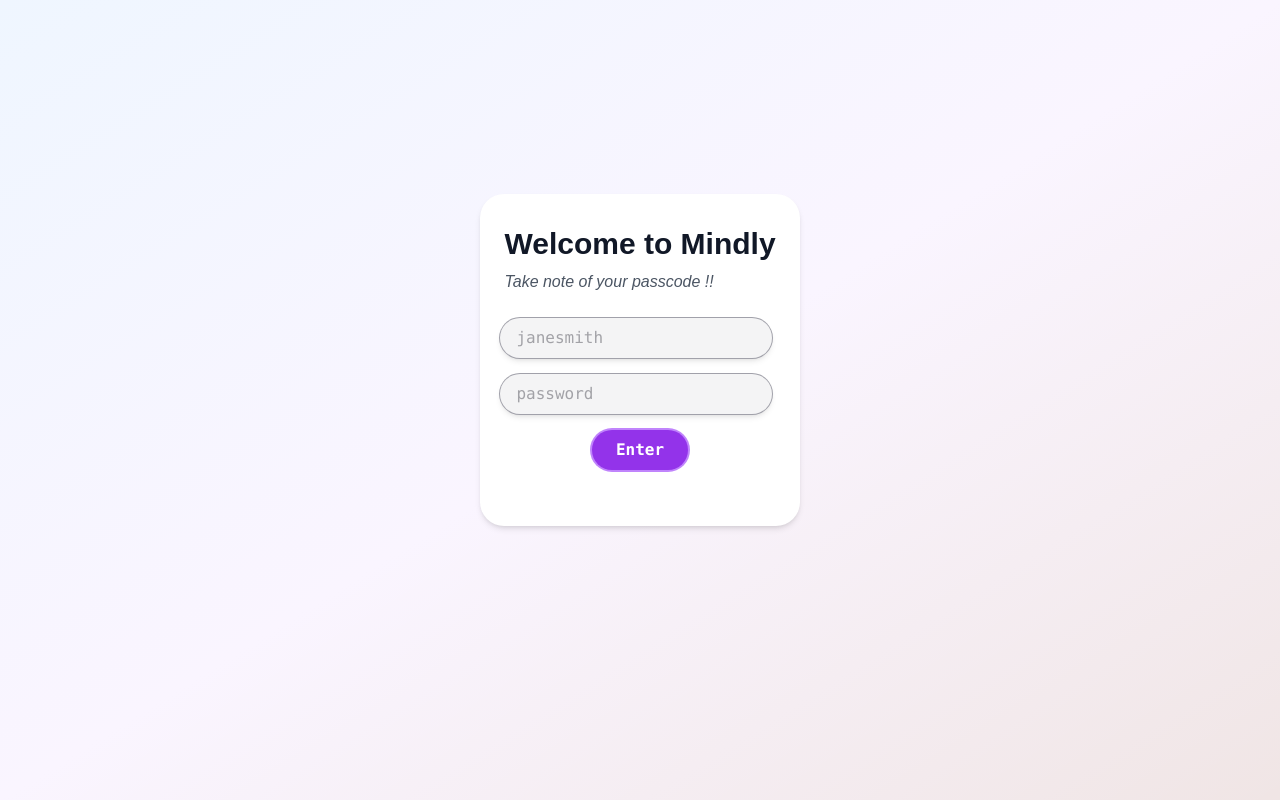
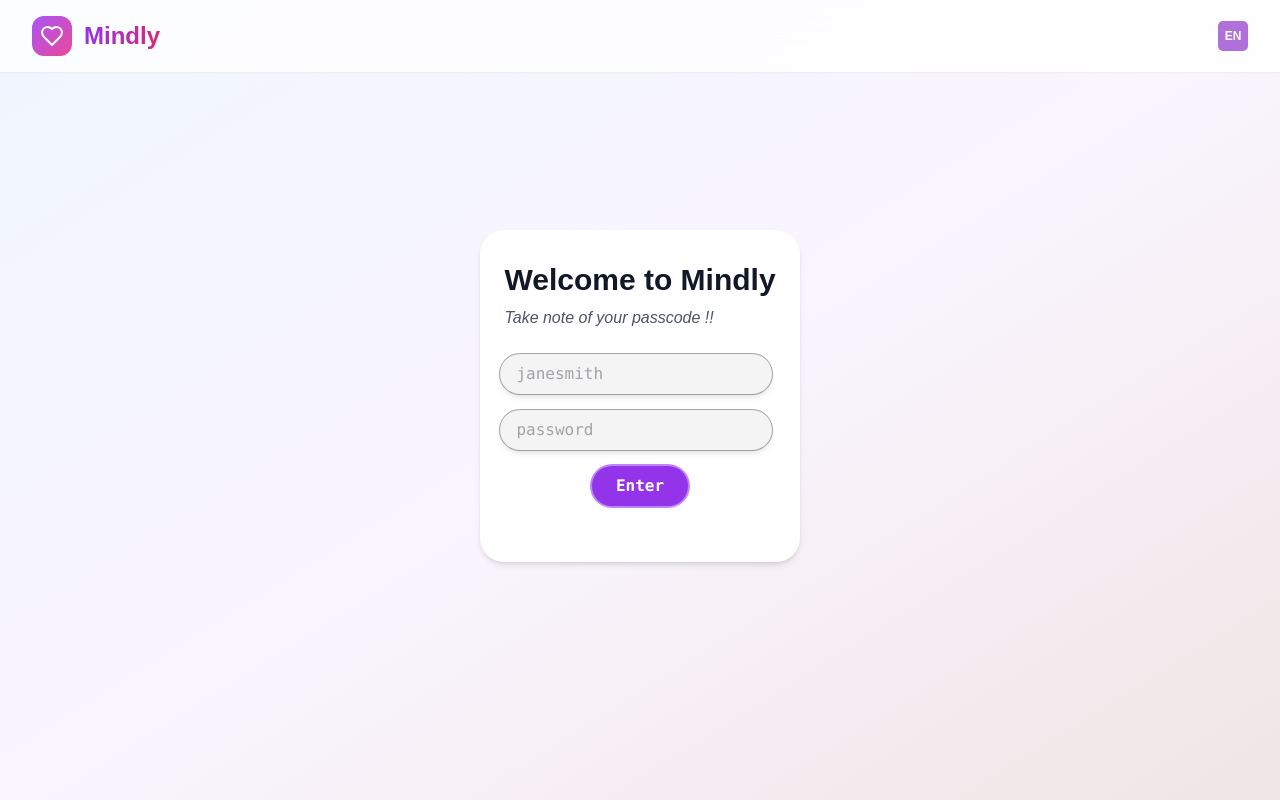
Before and after one commit to ngandinhtk/mindly, a React (Create React App) app: page /login in a window 1280 px wide. Built offline with nearby package versions, Linux system fonts and the light colour scheme.

Commit message:
commit new

```diff
--- a/src/components/App.tsx
+++ b/src/components/App.tsx
@@ -29,7 +29,7 @@
   return (
     <Router>
       <div className="app h-screen flex flex-col bg-gradient-to-br from-blue-50 via-purple-50 to-pink-60">
-        {username && (
+        {/* {username && ( */}
           <>
           <header className="bg-white/80 backdrop-blur-lg shadow-sm sticky top-0 z-50">
             <div className="max-w-7xl mx-auto px-4 sm:px-6 lg:px-8 py-4">
@@ -84,7 +84,7 @@
             </div>
           )}
           </>
-        )}
+        {/* )} */}
 
         <main className="flex-grow overflow-y-auto pb-20 max-w-3xl mx-auto w-full">
           <Routes>
```
